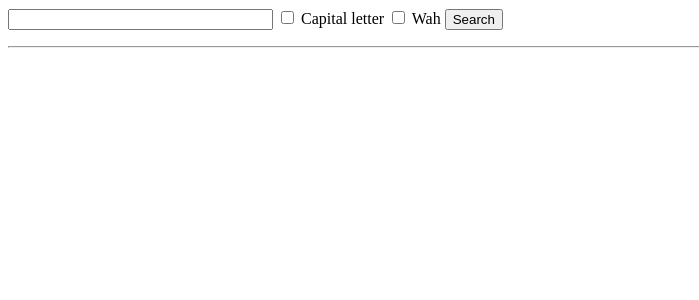
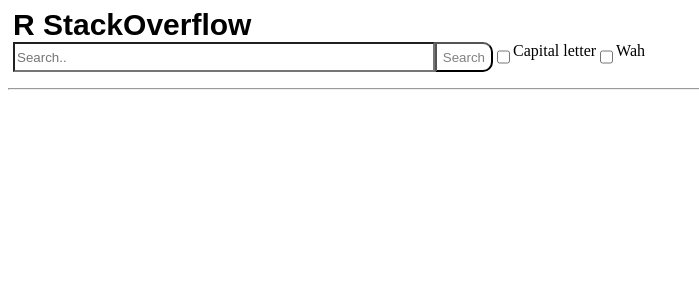
Before and after one commit to stefanklut/search-engine, a Django app: page / in a window 1280 px wide. Shown: the top 300 px of the page, without its empty margins (0-699 px from the left). Run offline with Django 3.2, Linux system fonts and the light colour scheme.

Commit message:
Made the SERP look like google, sorta

```diff
--- a/search/search/templates/search.html
+++ b/search/search/templates/search.html
@@ -1,25 +1,91 @@
 <style>
-p {
-    text-indent: 5px;
+.logo {
+	display: inline;
+	font-family: arial;
+	font-weight: bold;
+	font-size: 30;
+	padding-left: 5px
+}
+.search-bar {
+	display: flex;
+	width: 50%;
+	padding-left: 5px;
+	padding-right: 10px;
+}
+.search-bar input[type=text] {
+	flex: 1;
+    background-color: white;
+	width: 500px;
+    height: 30px;
+    background-repeat: no-repeat;
+}
+.search-bar input[type=submit] {
+	color: gray;
+	background-color: white;
+	border-radius: 0px 10px 10px 0px;
+	border-color: black;
+}
+.search-bar input[type=submit]:hover {
+	color: black;
+	background-color: orange;
+}
+.row {
+	float: left;
+	padding-left: 30px;
+	padding-bottom: 20px;
+}
+.row a{
+	text-decoration: none;
+}
+.row.link-title a:hover{
+	text-decoration: underline;
+}
+.split {
+  height: 100%;
+  width: 50%;
+  position: fixed;
+  overflow-x: hidden;
+}
+.link-title {
+	font-size: 25;
+}
+.link-title:hover {
+	text-decoration: underline;
+}
+.link-text {
+	color: green;
+}
+.description {
+	color: gray;
 }
 </style>
 
-<form action="/" method="post">
-<input type="text" name="term" size="30">
-<input type="hidden" name="Capital" value="False">
-<input type="checkbox" name="Capital" value="True"> Capital letter
-<input type="hidden" name="Wah" value="False">
-<input type="checkbox" name="Wah" value="True"> Wah
-<input type="submit" value="Search">
+<div class="logo"> R StackOverflow </div>
+<form action="/" method="post" class="search-bar">
+	<input type="text" name="term" placeholder="Search.." size="40">
+	<input type="submit" value="Search">
+	<input type="hidden" name="Capital" value="False">
+	<input type="checkbox" name="Capital" value="True"> Capital letter
+	<input type="hidden" name="Wah" value="False">
+	<input type="checkbox" name="Wah" value="True"> Wah
 </form><hr>
-{% if result %}
+{% if result and result|length%}
+	<div class="split">
 	{% for res in result %}
-		<div>
-		<li>
-		{% for r in res %}
-			{{r}}<br>
-		{% endfor %}
-	</li>
+		<div class="row">
+			<!--Use http in front of link!!-->
+			<a href="{{ res.id }}">
+				<div class="link-title">
+					{{ res.title }}
+				</div>
+				<div class="link-text">
+					{{ res.id }}
+				</div>
+			</a>
+			<div class="description">
+				{{ res.description }}
+			</div>
+		</div>
+	{% endfor %}
 	</div>
-	{% endfor %}
 {% endif %}
--- a/search/search_engine/views.py
+++ b/search/search_engine/views.py
@@ -6,11 +6,12 @@ from django.views.decorators.csrf import csrf_exempt
 @csrf_exempt
 def search(request):
 	if request.POST:
-		return render_to_response('search.html', {'result': get_correct_answers([request.POST['term']])})
+		return render_to_response('search.html', {'result': get_correct_answers("hello")})
 	else:
 		return render_to_response('search.html')
 
 
 def get_correct_answers(term):
-	thing = [['term', 245, 'how do I do this', 0.89], ['term', 245, 'how do I do this', 0.89]]
+	thing = [{'title': "term", 'id': 10000, 'description': "hello, uefhuiahuaefh uaja iod jawioj awid jiawjd uiawhi duhawuid hawuh duawh uiawdu hwu uawhd uiwahd uiawh uidhawui hdwaui huiahd"},
+	{'title': term, 'id': 20202020, 'description': "whammy"}]
 	return thing
```
